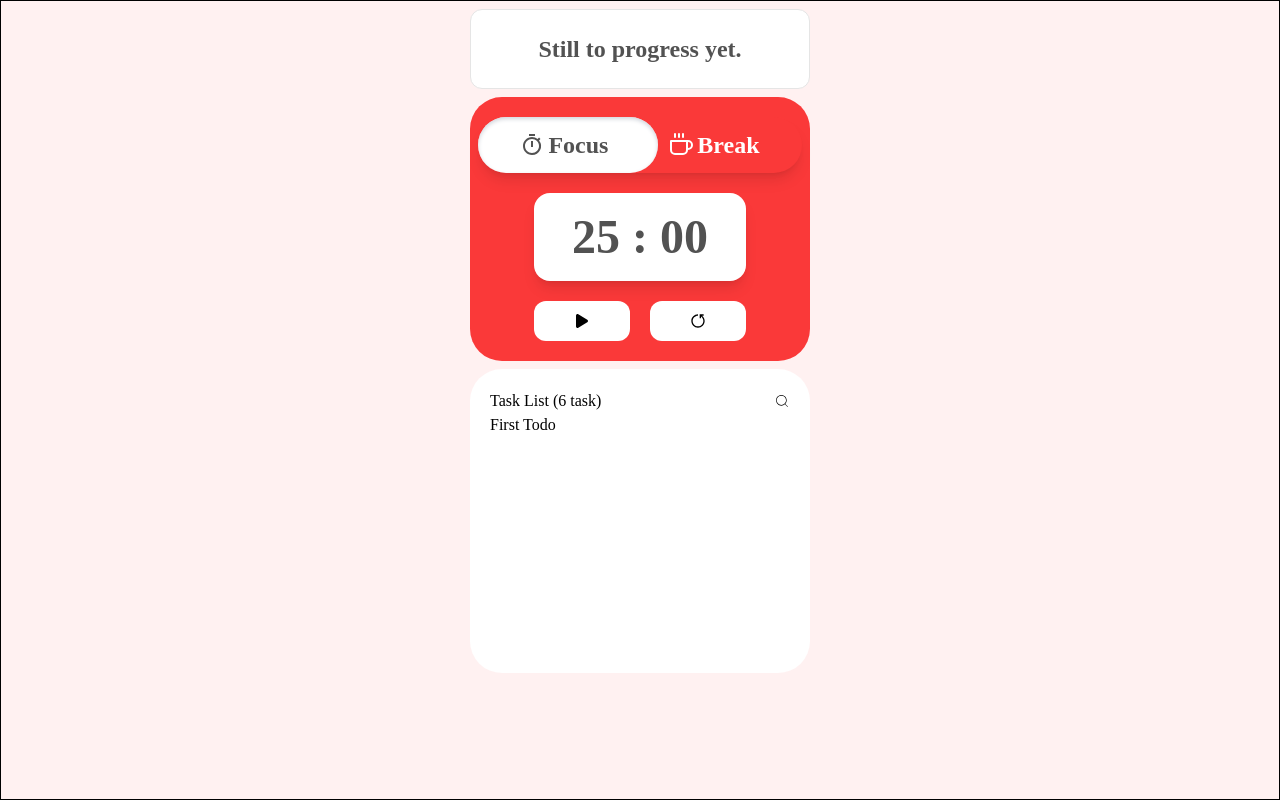
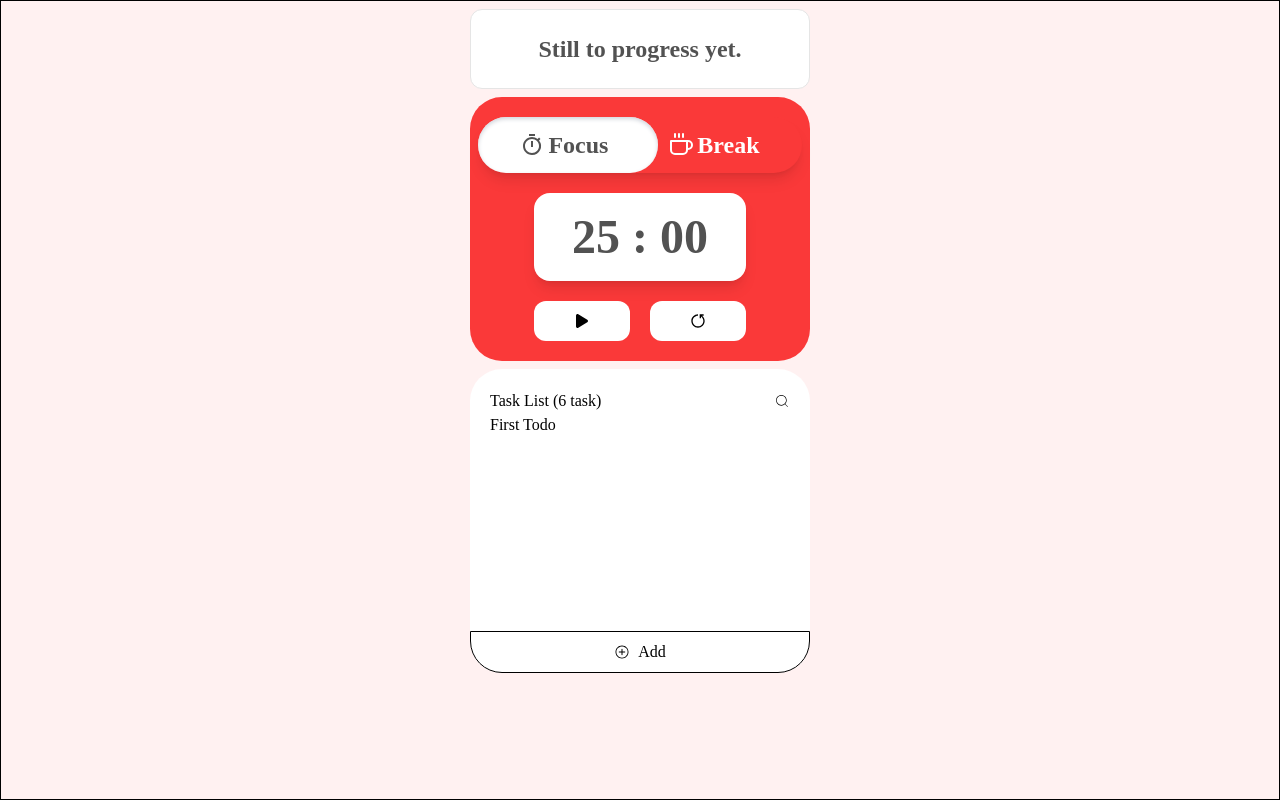
Before and after one commit to gosei128/Pomodoro-Task-List-app, a React (Vite) app: page / in a window 1280 px wide. Built offline with nearby package versions, Linux system fonts and the light colour scheme; a web font is replaced by a local one.

Commit message:
add task button

```diff
--- a/src/@types/types.ts
+++ b/src/@types/types.ts
@@ -0,0 +1,4 @@
+export interface List {
+    id:number
+    title: string
+}
--- a/src/component/TaskList.tsx
+++ b/src/component/TaskList.tsx
@@ -1,15 +1,18 @@
 import todoList from "../assets/data/db.json"
 import type { List } from "../@types/types";
 import { CiSearch } from "react-icons/ci";
+import { IoIosAddCircleOutline } from "react-icons/io";
+
+import {useState} from "react";
 
 const TaskList = () => {
-    const data: List[] = todoList.todo
+    const [data, setData] = useState<List[]>(todoList.todo);
 
 
     console.log(data)
     return(
         <>
-            <div className="h-76 bg-white rounded-4xl p-5">
+            <div className="h-76 bg-white rounded-4xl p-5 relative">
                 <div className="flex items-center justify-between">
                     <h1>Task List (6 task)</h1>
                     <div>
@@ -26,6 +29,11 @@ const TaskList = () => {
                         ))
                     : null
                 }
+
+                <div className="absolute bottom-0 left-0 border w-full p-2 rounded-b-4xl flex justify-center">
+                    <button className="flex items-center gap-2"><IoIosAddCircleOutline />
+                    Add</button>
+                </div>
             </div>
         </>
     )
```
